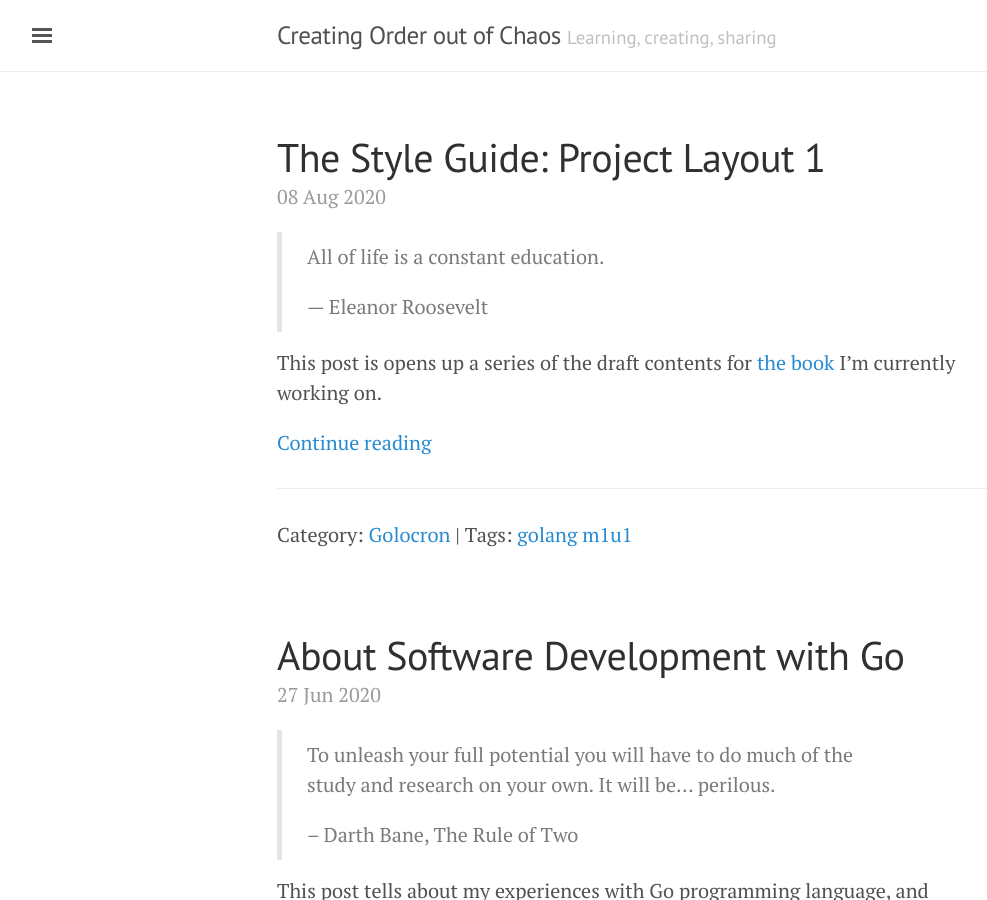
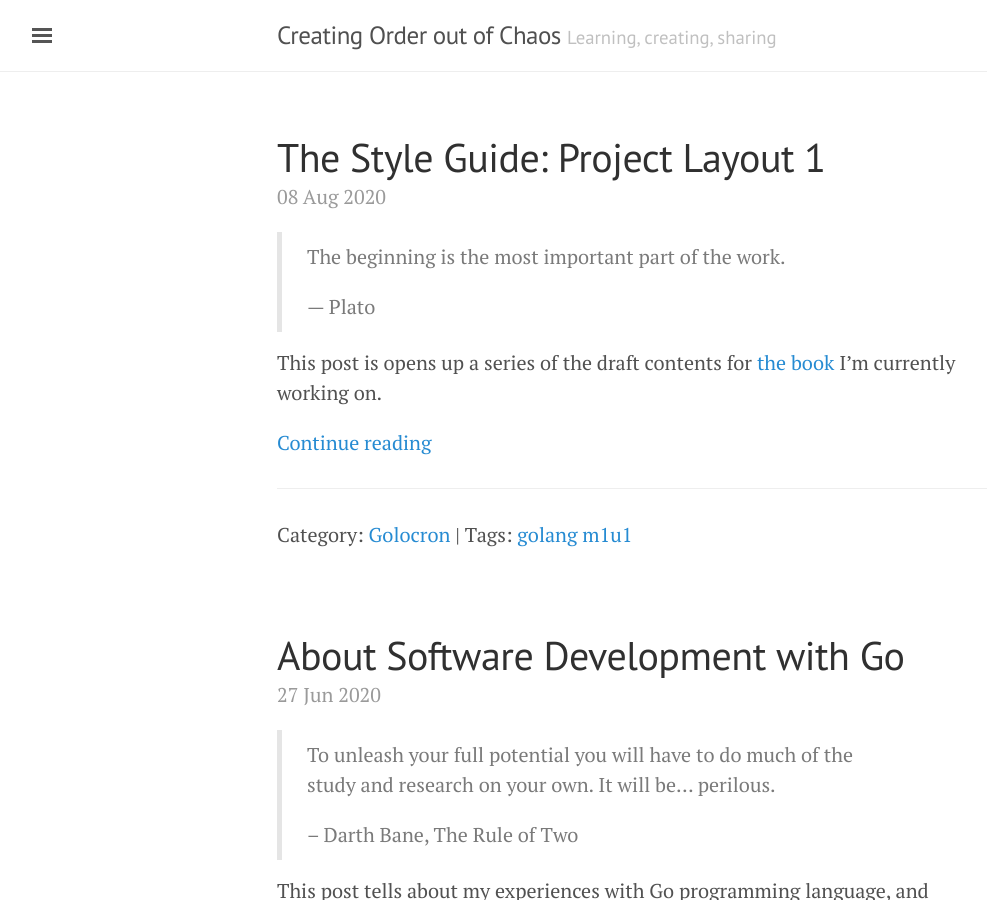
Before and after one commit to pavelbrm/pavelbrm.github.io, a Jekyll site: the page built from index.html, in a window 1280 px wide and 900 px high. Shown: the whole window, without its empty margins (3-990 px from the left). Built offline with Jekyll 4.4.1, drawn with Linux system fonts in a browser that asks for light colours; the list of posts is cut into pages by our own code.

Commit message:
Change the pic and wording

```diff
--- a/_posts/2020-08-08-project-layout-intro.md
+++ b/_posts/2020-08-08-project-layout-intro.md
@@ -5,16 +5,16 @@ category: Golocron
 tags: [golang, m1u1]
 ---
 
-> All of life is a constant education.
+> The beginning is the most important part of the work.
 >
-> — Eleanor Roosevelt
+> — Plato
 
 This post is opens up a series of the draft contents for [the book](https://blog.pavelbrm.com/programming/2020/06/27/about-software-development-with-golang/) I'm currently working on.
 
 
 <!--more-->
 
-![](/assets/m1u1_1.jpg)
+![](/assets/m1u1_11.jpg)
 
 
 ## Before We Begin
```
Also changed, not shown: other parts of _posts/2020-08-08-project-layout-intro.md (+1 -1 lines), assets/m1u1_11.jpg (added).
